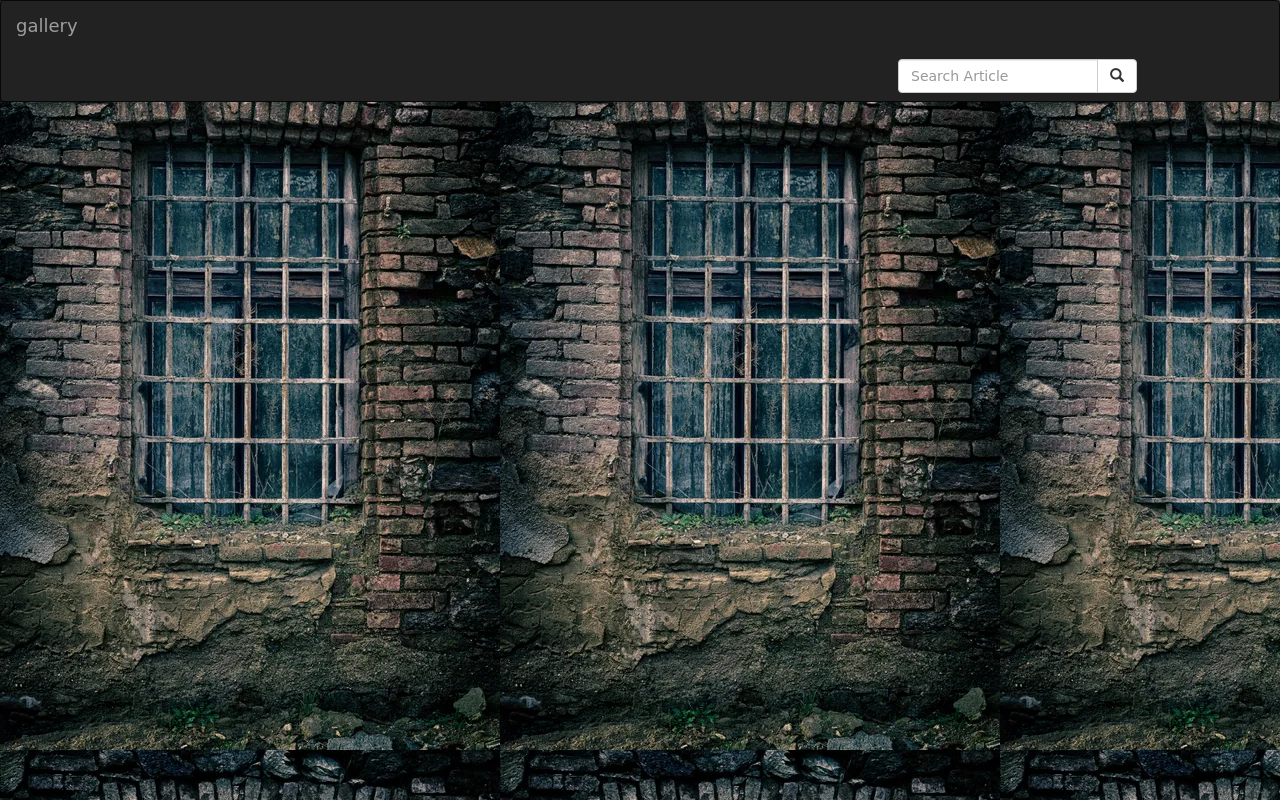
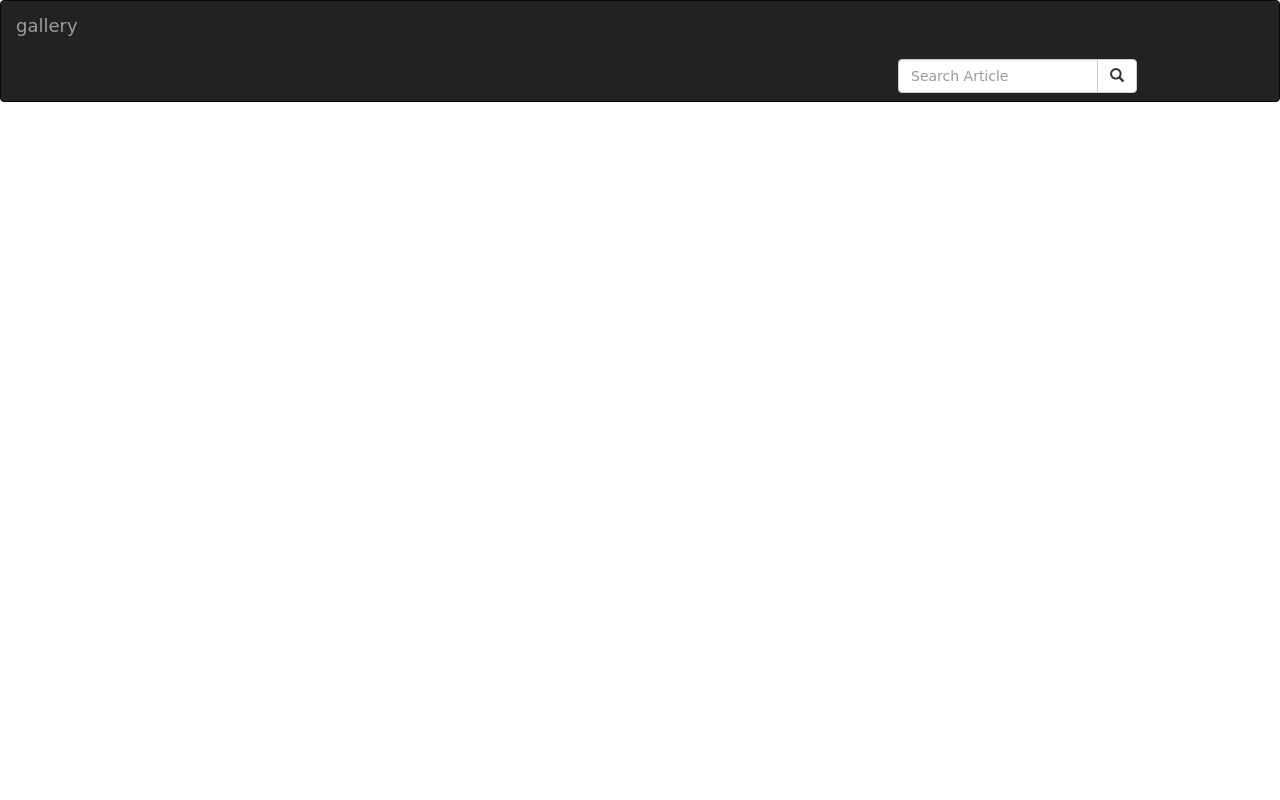
Before and after one commit to vsidera/PhotoAlbum, a Django app: page /home/ in a window 1280 px wide. Run offline with Django 3.2, Linux system fonts and the light colour scheme; data that the repository does not hold is empty; some libraries are stand-ins or nearby versions.

Commit message:
add styling to the navlocation

```diff
--- a/gallery/templates/home.html
+++ b/gallery/templates/home.html
@@ -3,9 +3,11 @@
 {% block content %}
 {{block.super}}
 <div class="gallery">
+    <div class="navlocation">
 {% for item in locations %}
-   <a class="dropdown-item" href="/location/{{item.town}}">{{item.town}}</a>
+   <a href="/location/{{item.town}}"> <b>{{item.town}}</b> |</a>
 {% endfor %}
+    </div>
 <div class="container-fluid">
 	<div class="row">
         <div class="col-md-1"></div>
--- a/gallery/templates/index.html
+++ b/gallery/templates/index.html
@@ -1,4 +1,3 @@
-
 {% load bootstrap3 %}
 {% load static%}
 <!DOCTYPE html>
--- a/gallery/templates/navbar.html
+++ b/gallery/templates/navbar.html
@@ -6,6 +6,7 @@
   <meta name="viewport" content="width=device-width, initial-scale=1">
 </head>
 <body>
+  <div class="navigation">
     <nav class="navbar navbar-inverse">
       <div class="container-fluid">
         <div class="navbar-header">
@@ -28,5 +29,6 @@
       </div>
       <!-- search form end -->
     </nav>
+</div>
 </body>
 </html>
--- a/static/css/main.css
+++ b/static/css/main.css
@@ -1,4 +1,4 @@
-.card {
+ .card {
     box-shadow: 0 4px 8px 0 rgba(0,0,0,0.2);
     transition: 0.3s;
     width: 60%;
@@ -19,18 +19,34 @@
   body {
     font-family: 'Special Elite', cursive;
     min-height: 100vh;
-    /* background-color: black; */
-    background: url(/images/back1.webp);
-    color: white;
+
+    color: black;
     padding-bottom: 3rem;
-}
+ }
 
-.col-md-10{
+ .col-md-10{
   display: flex;
   flex-wrap: wrap;
-}
+ }
 
 .gallery-item{
   flex-direction: row;
   width: 33%;
 }
+
+.navigation{
+  background-color: white;
+
+}
+
+a{
+  text-decoration: none;
+  color: hotpink;
+  align-content: center;
+}
+
+.navlocation{
+  align-content: center;
+  padding-left: 500px;
+  padding-bottom: 10px;
+}
```
Also changed, not shown: static/img/back1.webp (renamed from images/back1.webp), static/img/back2.webp (added). Lines whose indentation alone changed are shown as unchanged.
